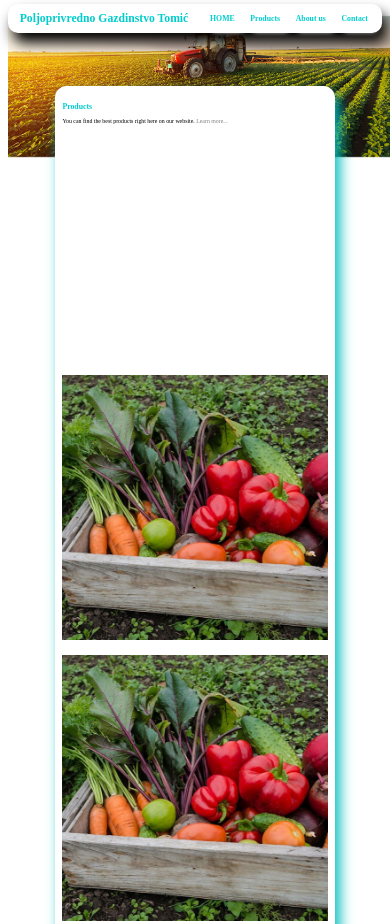
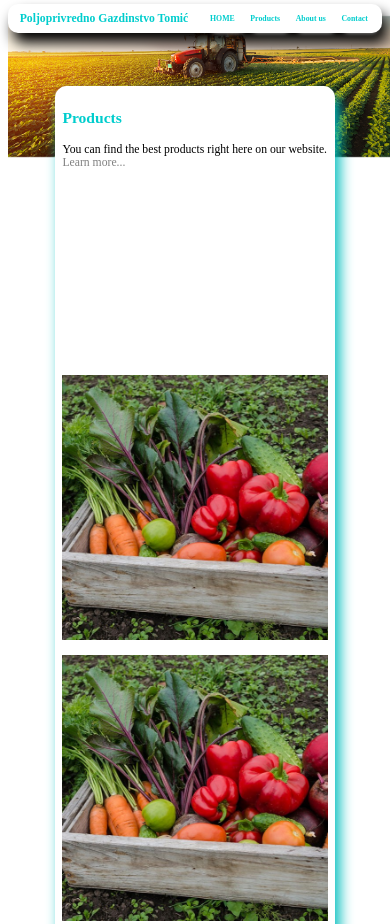
Before and after one commit to VladimirVrhovski/TomicAgriculture, a plain HTML site: page index.html in a window 390 px wide. Shown: the top 924 px of the page. Drawn offline with Linux system fonts and the light colour scheme.

Commit message:
Update newstyle.css

```diff
--- a/newstyle.css
+++ b/newstyle.css
@@ -112,11 +112,17 @@
 .smallImg {
     width: 100%;
 }
-@media (max-width: 400px) {
+@media (max-width: 500px) {
     .main-body {
         grid-template-columns: 1fr;
     }
     .item {
         height: 70vw;
     }
+    .small-title {
+        font-size: 4vw;
+    }
+    .text {
+        font-size: 3vw;
+    }
 }
```
